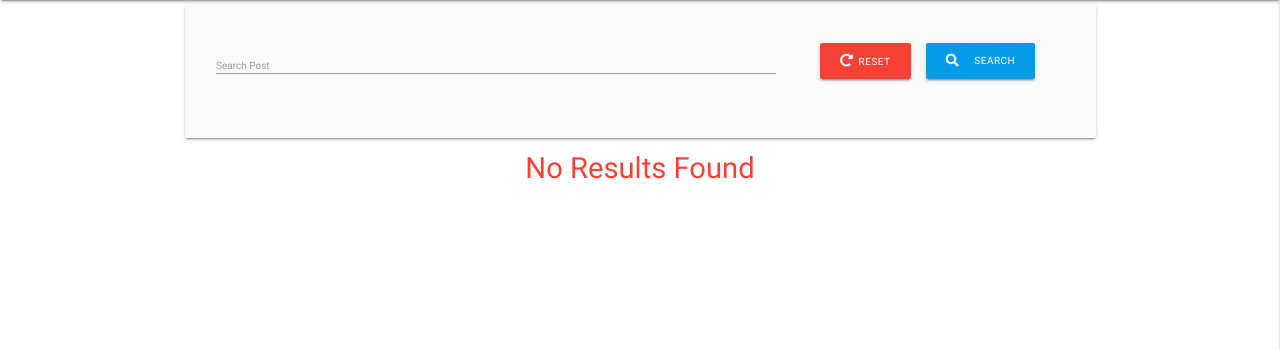
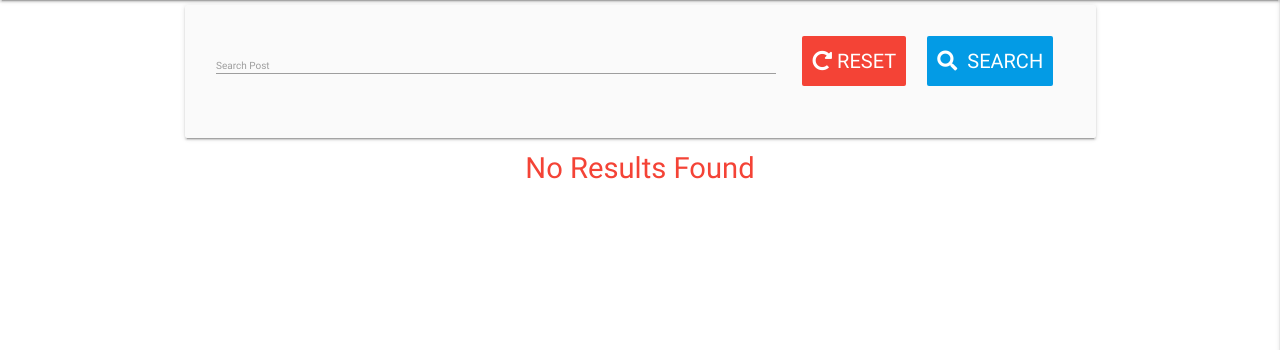
Before and after one commit to Code-Institute-Submissions/webzone-milestone-project-three, a Flask app: page / in a window 1280 px wide. Shown: the part 70-420 px from the top of the page. Run offline with Flask 2, Linux system fonts and the light colour scheme; data that the repository does not hold is empty; some libraries are stand-ins or nearby versions.

Commit message:
Add custom buttons with diffrerent states

```diff
--- a/static/css/style.css
+++ b/static/css/style.css
@@ -78,8 +78,41 @@ nav div a .webzone_logo_text {
 nav .nav-wrapper ul li a {
     font-size: 2rem;
 }
+/* -----------------------------------------------------------------Button */
+
+.button {
+    border: none;
+    color: #ffffff;
+    text-transform: uppercase;
+    padding: 1rem;
+    border-radius: .2rem;
+    display: inline-block;
+    font-size: 2rem;
+    margin: .4rem .8rem;
+
+    -webkit-transition-duration: 0.3s;
+    transition-duration: 0.3s;
+}
+
+.button:hover {
+    box-shadow: .5rem .5rem 1rem  rgba(0,0,0,0.57);
+}
+
+.button:focus {
+    box-shadow: .2rem .2rem .5rem;
+}
+
+.modal-footer .button {
+    margin-top: -5rem;
+}
+
+.sign_up_button,
+.sign_in_button {
+    width: 100%;
+}
 
 /* -----------------------------------------------------------------Blog post components */
+
 .post-heading,
 .modal-heading {
     font-family: 'Robato-slab', serif;
@@ -93,9 +126,6 @@ nav .nav-wrapper ul li a {
     color: inherit;
 }
 
-.btn {
-    margin: 5px;
-}
 
 /* Blog post card */
 .post {
@@ -124,23 +154,6 @@ nav .nav-wrapper ul li a {
     display: flex;
 }
 
-.button {
-    padding: 0.8rem 2rem;
-    display: inline-block;
-    background-color: rgb(148, 112, 216);
-    border-radius: 0.6rem;
-    text-decoration: none;
-}
-
-.delete_btn {
-    background-color: red;
-    padding: 0.8rem 2rem;
-    border-radius: 0.6rem;
-    display: inline-block;
-    margin-right: 2rem;
-}
-
-
 .post_btn {
     display: flex;
     margin-left: 0;
@@ -151,7 +164,6 @@ nav .nav-wrapper ul li a {
 }
 
 .mute_text{
-    /* font-size: 1rem; */
     font-weight: lighter;
 }
 
@@ -263,6 +275,11 @@ footer ul li{
     nav div .brand-logo {
         margin-left: -10%;
     }
+
+    .button{
+        padding: .7rem;
+        font-size: 1.5rem;
+    }
 }
 
 @media only screen and (max-width: 320px) {
@@ -272,4 +289,9 @@ footer ul li{
         font-size: 1.7rem;
     }
 
+       .button{
+        padding: .5rem;
+        font-size: 1.2rem;
+    }
+
 }
--- a/templates/edit_post.html
+++ b/templates/edit_post.html
@@ -47,11 +47,11 @@
 			<!-- Update post and cancel button -->
 			<div class="row">
 				<div class="col s12 center-align">
-					<button type="submit" class="btn light-blue">
+					<button type="submit" class="button light-blue">
                       <i class="fas fa-pen"></i>  Update Post
                 </button>
 					<a href="{{ url_for('index') }}"
-						class="red btn text-shadow"><i class="fas fa-window-close"></i>Cancel</a>
+						class="red button text-shadow"><i class="fas fa-window-close"></i>Cancel</a>
 				</div>
 			</div>
 		</form>
--- a/templates/index.html
+++ b/templates/index.html
@@ -9,9 +9,9 @@
                 <label for="search">Search Post</label>
             </div>
             <div class="col s12 m4">
-                <a href="{{ url_for('index') }}" class="red btn text-shadow"><i class="fas fa-redo-alt"></i>Reset</a>
-                <button type="submit" class="light-blue darken-1 btn text-shadow">
-                    <i class="fas fa-search left"></i> Search
+                <a href="{{ url_for('index') }}" class="red button text-shadow"><i class="fas fa-redo-alt"></i>Reset</a>
+                <button type="submit" class="light-blue darken-1 button text-shadow">
+                    <i class="fas fa-search "></i> Search
                 </button>
             </div>
         </div>
@@ -37,7 +37,7 @@
             <!-- Delete and Edit buttons only viewable to logged-in users -->
             <div class="post_cta">
                 {% if session.user|lower == post.created_by|lower %}
-                <button data-target="modal1" class="delete_btn red modal-trigger"><i
+                <button data-target="modal1" class="button delete_btn red modal-trigger"><i
                         class="fas fa-trash-alt"></i>Delete</button>
                 <a href="{{ url_for('edit_post', post_id=post._id) }}" class="button light-blue lighten-1"><i
                         class="fas fa-edit"></i>Edit</a>
@@ -53,9 +53,9 @@
         <p>Are you sure you want to delete this post?</p>
     </div>
     <div class="modal-footer">
-        <button class="btn modal-close"><i class="fas fa-window-close"></i>Cancel</button>
+        <button class="button modal-close"><i class="fas fa-window-close"></i>Cancel</button>
         <a href="{{ url_for('delete_post', post_id=post._id) }}"
-            class="btn red modal-close waves-effect waves-green btn-flat"><i class="fas fa-trash-alt"></i>Delete</a>
+            class="button red modal-close"><i class="fas fa-trash-alt"></i>Delete</a>
     </div>
 </div>
 
--- a/templates/sign_in.html
+++ b/templates/sign_in.html
@@ -27,9 +27,9 @@
 					</div>
 					<!-- Sign In button -->
 					<div class="row">
-						<button type="submit" class="col s12 btn-large light-blue darken-4 text-shadow">
-                       <i class="fas fa-sign-in-alt"></i> Sign In
-                </button>
+						<button type="submit" class="button sign_in_button light-blue darken-4">
+                           <i class="fas fa-sign-in-alt"></i> Sign In
+                        </button>
 					</div>
 					<!-- Redirect new users to Sign Up page -->
 					<div class="row">
--- a/templates/sign_up.html
+++ b/templates/sign_up.html
@@ -28,9 +28,9 @@
 					</div>
 					<!-- register button -->
 					<div class="row">
-						<button type="submit" class="col s12 btn-large light-blue darken-4 text-shadow">
-                       <i class="fas fa-user-plus"></i> Sign Up
-                    </button>
+						<button type="submit" class="button sign_up_button light-blue darken-4">
+                           <i class="fas fa-user-plus"></i> Sign Up
+                        </button>
 					</div>
 					<!-- Redirect registered users to sign in page -->
 					<div class="row">
```
Also changed, not shown: templates/view_post.html (+4 -4 lines).
